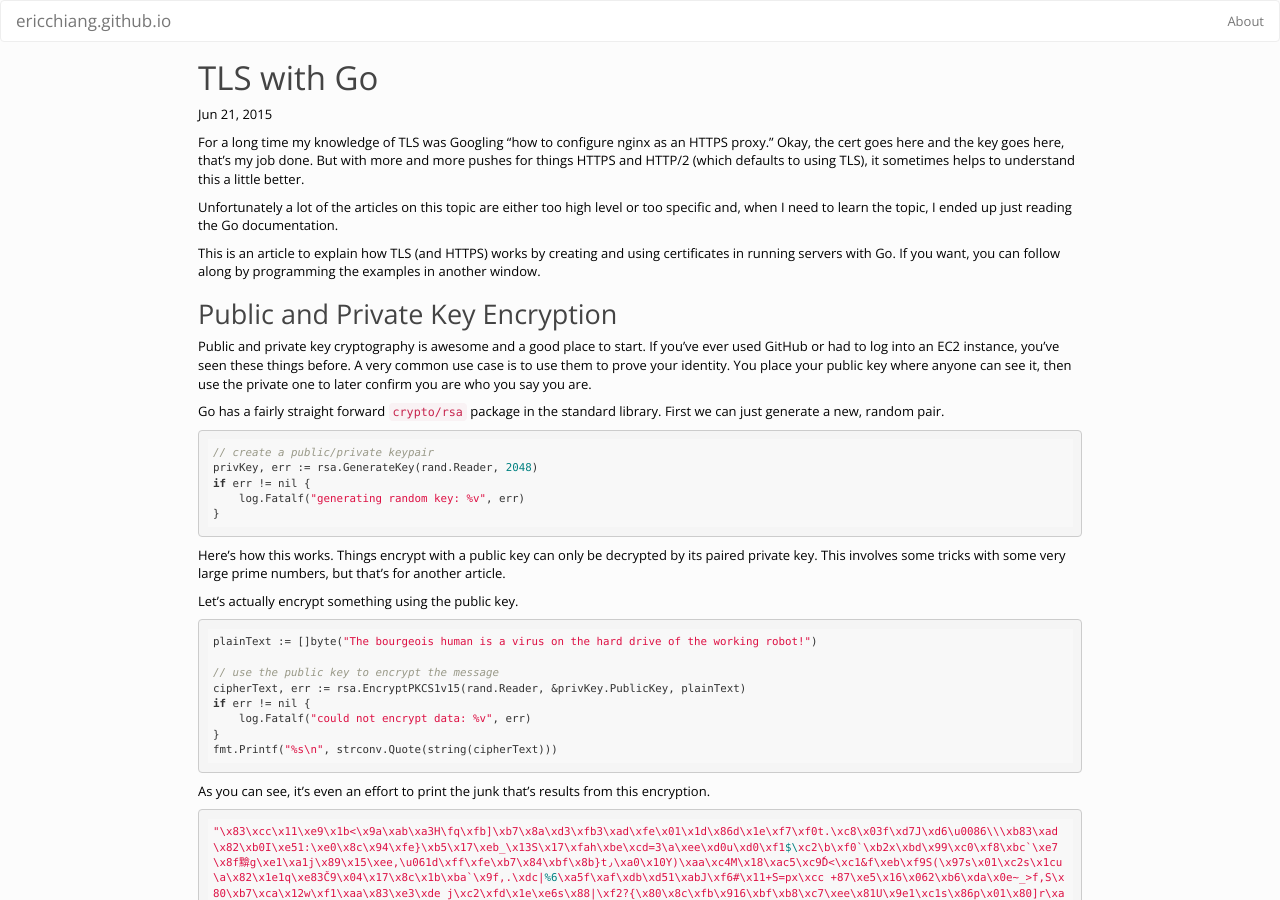
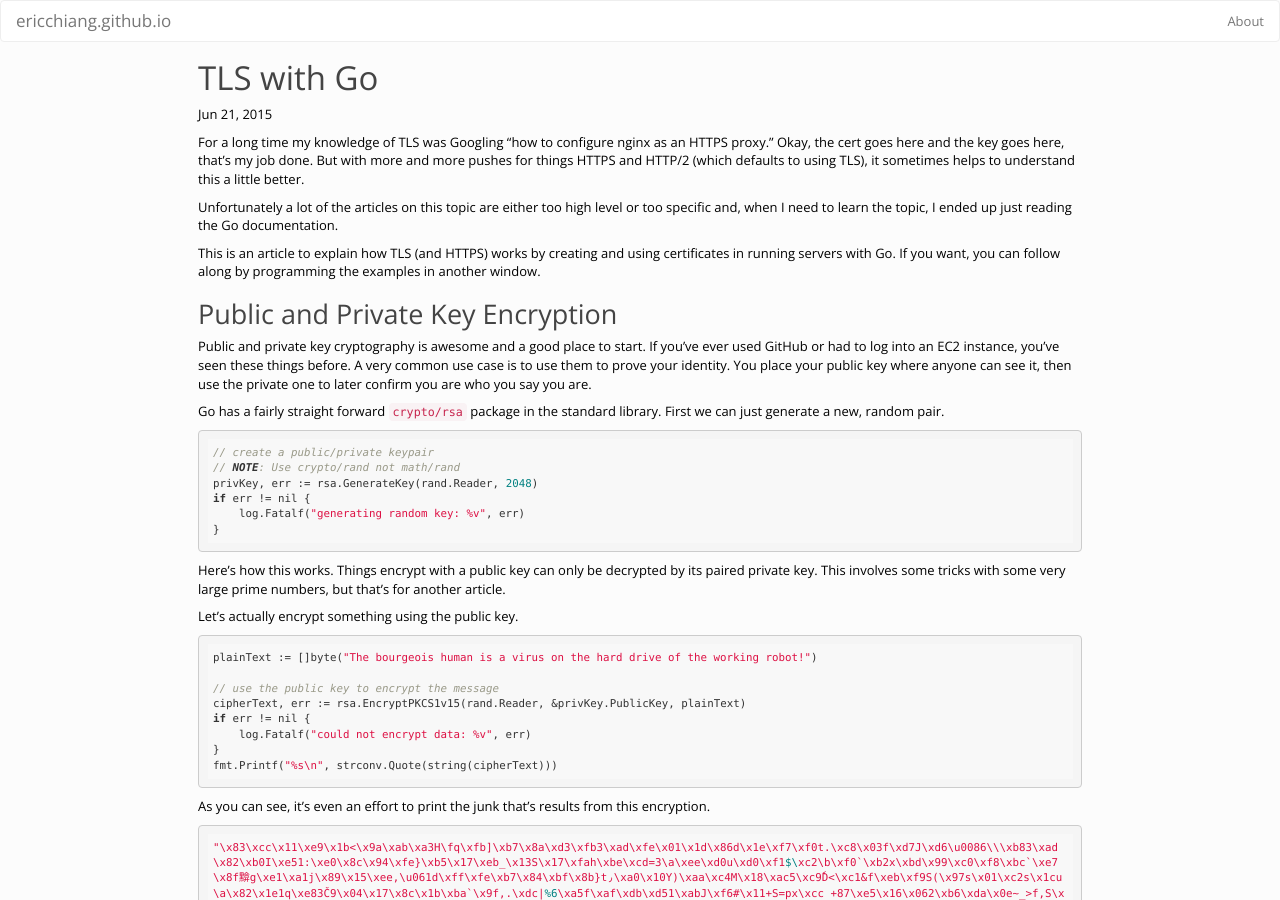
Before and after one commit to ericchiang/ericchiang.github.io, a Jekyll site: the page built from _posts/2015-06-21-go-tls.markdown, in a window 1280 px wide and 900 px high. Built offline with Jekyll 4.4.1, drawn with Linux system fonts in a browser that asks for light colours; nearby versions of some CDN libraries.

Commit message:
added note to use crypto/rand not math/rand

```diff
--- a/_posts/2015-06-21-go-tls.markdown
+++ b/_posts/2015-06-21-go-tls.markdown
@@ -19,6 +19,7 @@ Go has a fairly straight forward `crypto/rsa` package in the standard library. F
 
 {% highlight go %}
 // create a public/private keypair
+// NOTE: Use crypto/rand not math/rand
 privKey, err := rsa.GenerateKey(rand.Reader, 2048)
 if err != nil {
     log.Fatalf("generating random key: %v", err)
```
